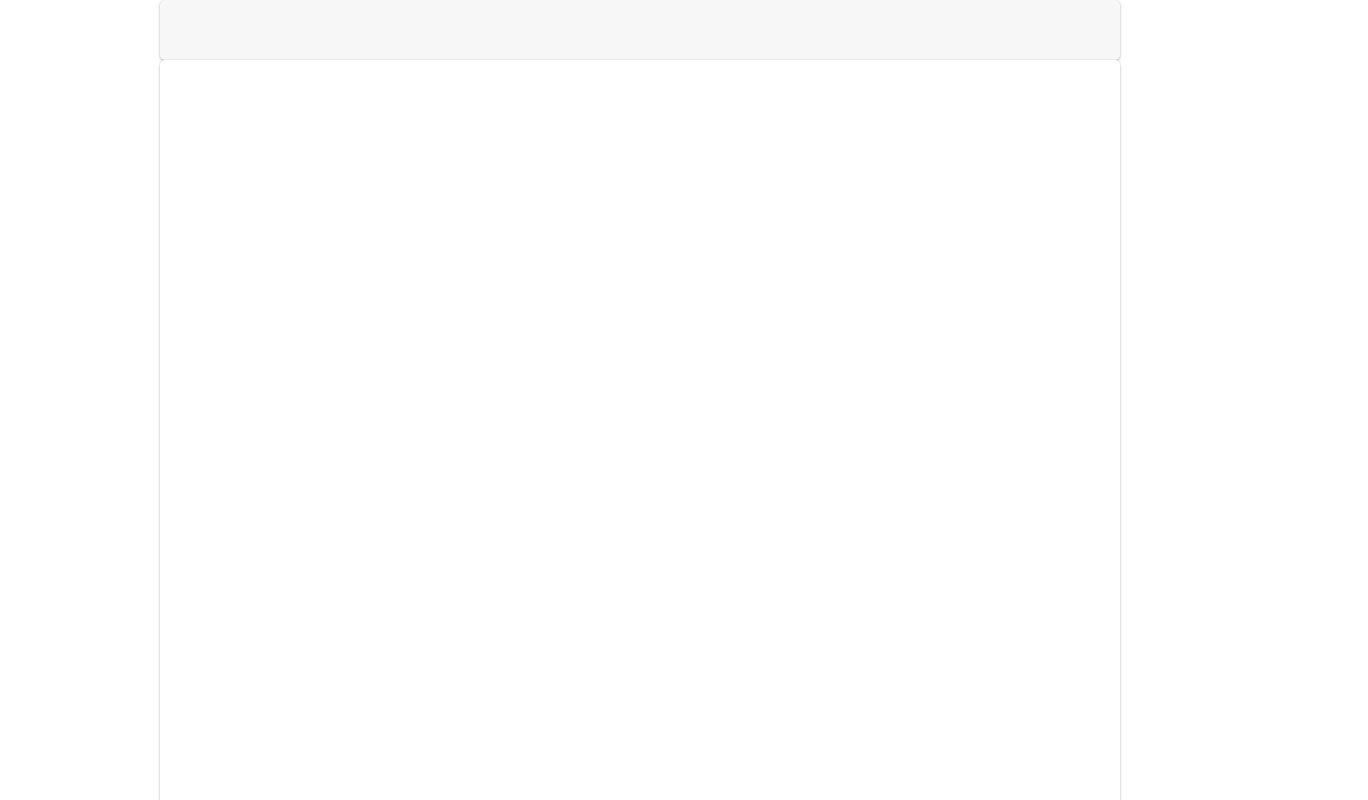
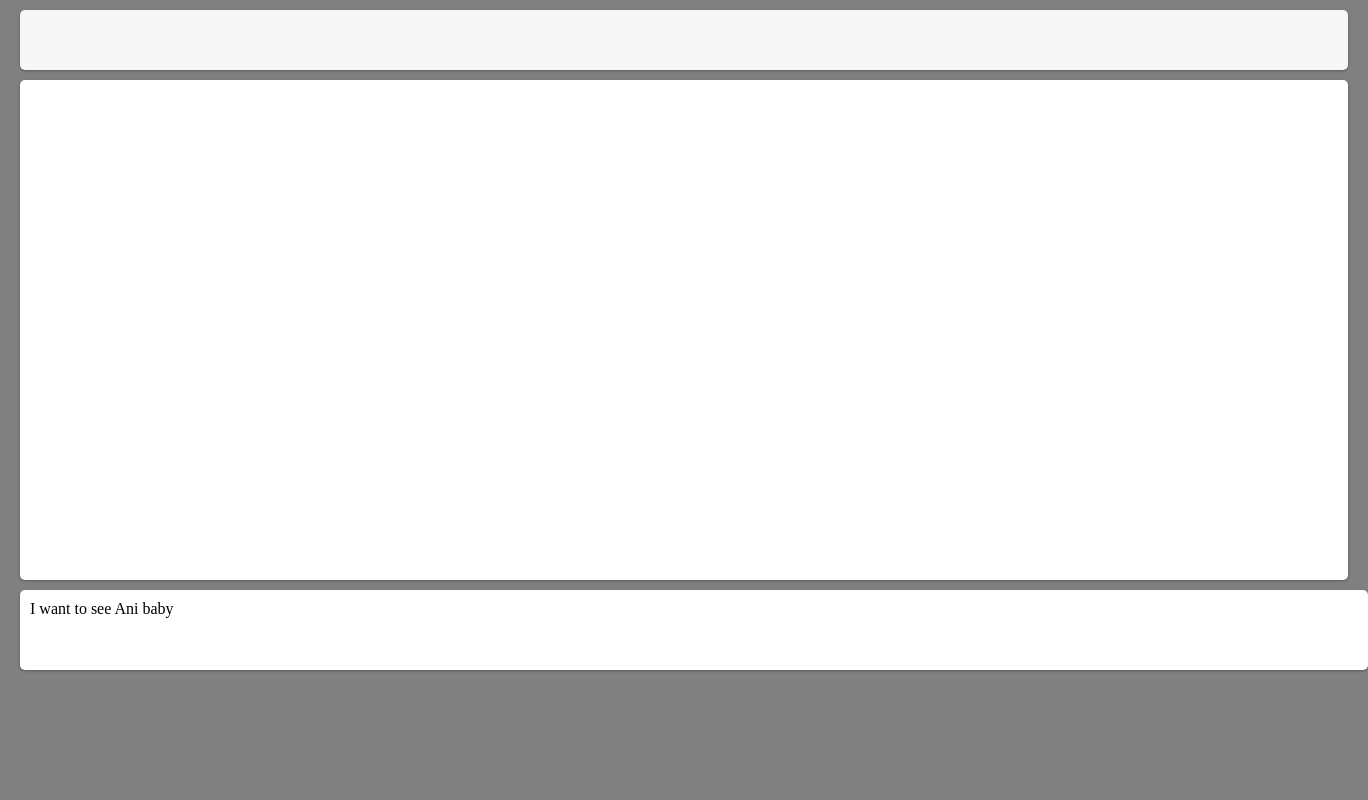
Before and after one commit to revathynattamai/first_web, a plain HTML site: page index.html in a window 1280 px wide. Shown: the top 800 px of the page, 1368 px wide, since content can reach past the window. Drawn offline with Linux system fonts and the light colour scheme.

Commit message:
Edited footer

```diff
--- a/index.html
+++ b/index.html
@@ -8,7 +8,7 @@
     <body>
         <header class='shadow' ></header>
         <section class='shadow'></section>
-        <footer>
+        <footer class="shadow">
             <script>
                 sayhello();
             </script>
--- a/style.css
+++ b/style.css
@@ -1,24 +1,26 @@
 body {
-    margin: 0;
+    background-color:gray;
+    margin: 10px ;
 }
 header{
-    width: 960px;
+    width: 1328px;
     height: 60px;
     background: #f7f7f7;
-    margin: auto;
-    border: solid 0px gray;
+    margin: 10px;
+
 }
 section{
-    width: 960px;
-    height: 1001px;
+    width: 1328px;
+    height: 500px;
     background: white;
-    margin: auto;
+    margin: 10px;
 }
 footer{
-    width: 960px;
+    width: 1328px;
     height: 60px;
-    background: lightpink;
-    margin: auto;
+    background: white;
+    margin: 10px;
+    padding:10px ;
 }
 .shadow{
     border-radius: 10px;
```
